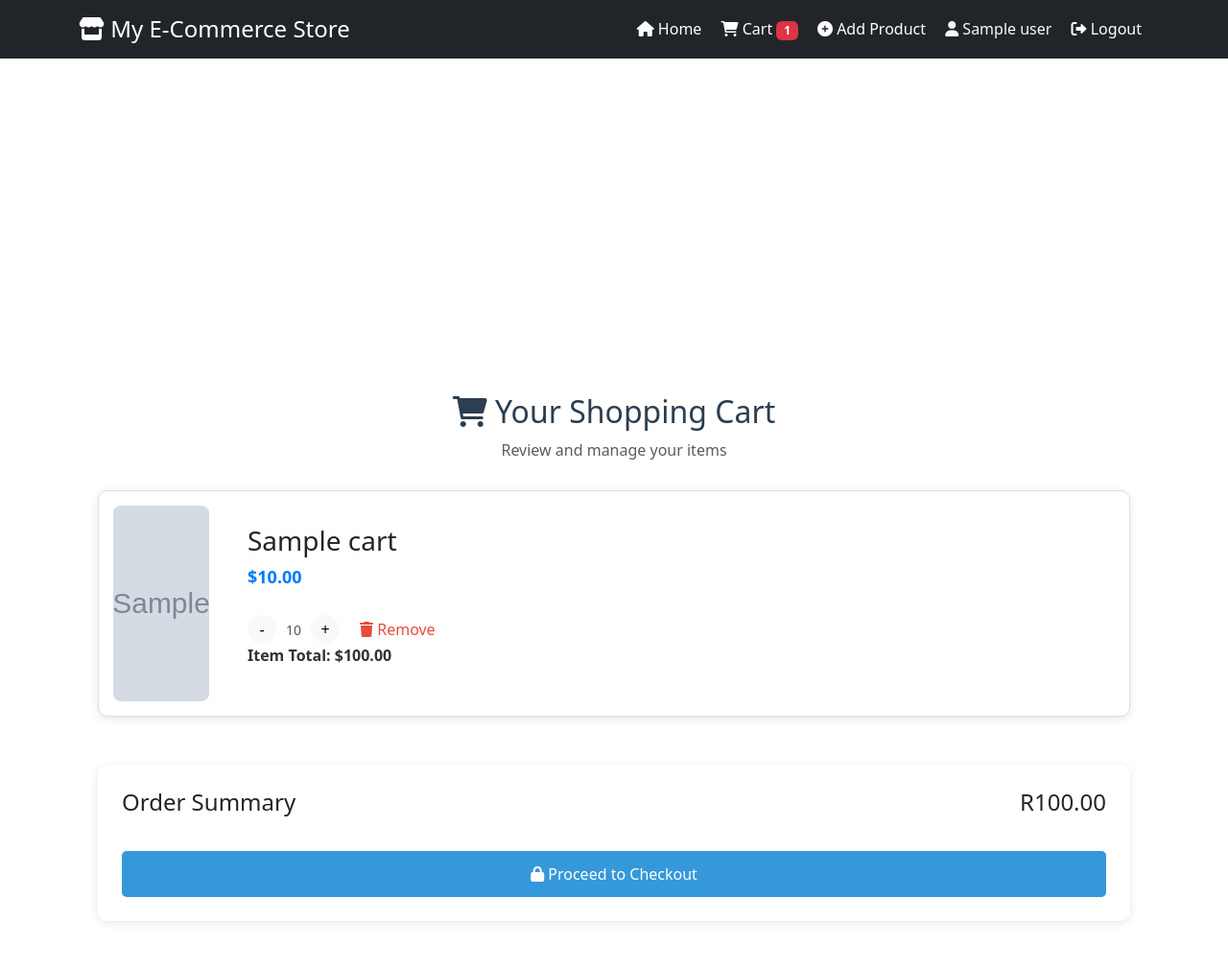
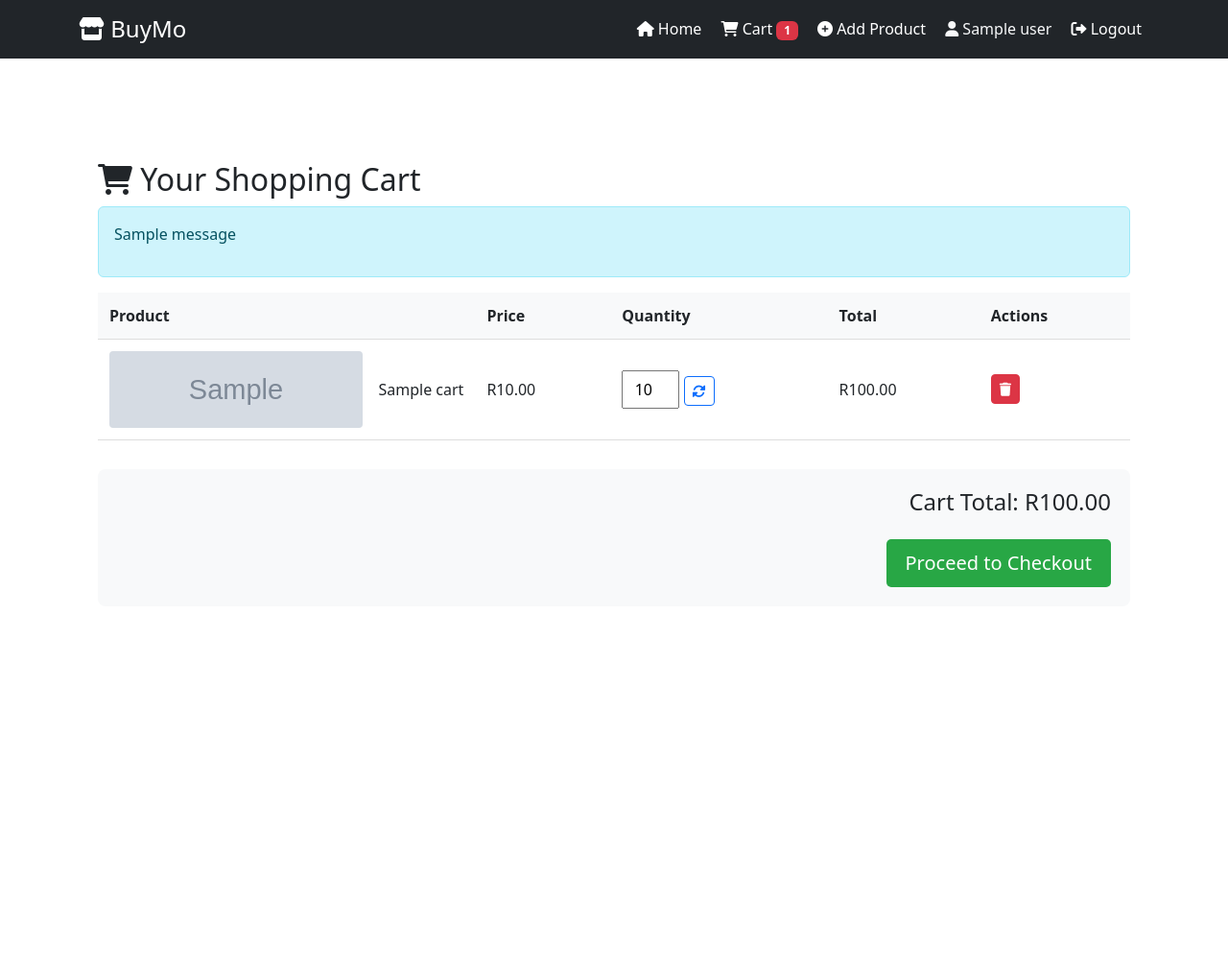
Before and after one commit to AdamDono/BuyMo, a Flask app: page /cart in a window 1280 px wide. Shown: the whole page at 96% size. After the commit the page ends 612 px from the top, so only its background shows below. Run offline with Flask 3, Linux system fonts and the light colour scheme; a user stored in the database is signed in; grey boxes marked "Sample" are stand-in pictures; one stand-in notice (Sample message) is shown; a database or web service that is not in the repository returns one stand-in record (values such as "Sample title"); some libraries are stand-ins or nearby versions.

Commit message:
cart removal and quantity calculation

```diff
--- a/app.py
+++ b/app.py
@@ -327,21 +327,24 @@ def cart():
     conn = database.get_db_connection()
     cur = conn.cursor()
 
+    # Make sure this query matches your database structure
     cur.execute('''
-        SELECT p.id, p.name, p.price, p.image, c.quantity
-        FROM cart_items c
-        JOIN products p ON c.product_id = p.id
-        WHERE c.user_id = %s;
+        SELECT ci.id, p.name, p.price, p.image, ci.quantity
+        FROM cart_items ci
+        JOIN products p ON ci.product_id = p.id
+        WHERE ci.user_id = %s
     ''', (current_user.id,))
     cart_items = cur.fetchall()
 
-    total_price = sum(item[2] * item[4] for item in cart_items)
+    # Calculate total
+    total_price = sum(item[2] * item[4] for item in cart_items)  # price * quantity
 
     cur.close()
     conn.close()
 
-    return render_template('cart.html', cart_items=cart_items, total_price=total_price)
-
+    return render_template('cart.html',
+                         cart_items=cart_items,
+                         total_price=total_price)
 @app.route('/checkout', methods=['POST'])
 @login_required
 def checkout():
@@ -385,6 +388,7 @@ def checkout():
     return redirect(url_for('home'))
 
 
+# Cart Item Removal
 @app.route('/remove-from-cart/<int:item_id>', methods=['POST'])
 @login_required
 def remove_from_cart(item_id):
@@ -392,18 +396,16 @@ def remove_from_cart(item_id):
     try:
         cur = conn.cursor()
 
-        # Verify the item belongs to current user before deleting
+        # Verify ownership before deletion
         cur.execute('''
             DELETE FROM cart_items
             WHERE id = %s AND user_id = %s
-            RETURNING product_id
+            RETURNING id
         ''', (item_id, current_user.id))
 
-        deleted_item = cur.fetchone()
-
-        if deleted_item:
+        if cur.fetchone():
             conn.commit()
-            flash('Item removed from cart')
+            flash('Item removed from cart', 'success')
         else:
             flash('Item not found in your cart', 'error')
 
@@ -415,7 +417,42 @@ def remove_from_cart(item_id):
 
     return redirect(url_for('cart'))
 
+# Cart Quantity Update
+@app.route('/update-cart/<int:item_id>', methods=['POST'])
+@login_required
+def update_cart(item_id):
+    try:
+        quantity = int(request.form['quantity'])
+        if quantity < 1:
+            return redirect(url_for('remove_from_cart', item_id=item_id))
 
+        conn = database.get_db_connection()
+        cur = conn.cursor()
+
+        # Verify item belongs to user before updating
+        cur.execute('''
+            UPDATE cart_items
+            SET quantity = %s
+            WHERE id = %s AND user_id = %s
+            RETURNING quantity
+        ''', (quantity, item_id, current_user.id))
+
+        if cur.fetchone():
+            conn.commit()
+            flash('Cart updated successfully', 'success')
+        else:
+            flash('Item not found in your cart', 'error')
+
+    except ValueError:
+        flash('Please enter a valid quantity', 'error')
+    except Exception as e:
+        conn.rollback()
+        flash(f'Error updating cart: {str(e)}', 'error')
+    finally:
+        if conn:
+            conn.close()
+
+    return redirect(url_for('cart'))
 
 @app.route('/edit-product/<int:product_id>', methods=['GET', 'POST'])
 @login_required
--- /dev/null
+++ b/static/js/cart.js
@@ -0,0 +1,27 @@
+// Confirm before removing items
+document.querySelectorAll('.btn-danger').forEach(button => {
+    button.addEventListener('click', function(e) {
+        if (!confirm('Are you sure you want to remove this item?')) {
+            e.preventDefault();
+        }
+    });
+});
+
+// AJAX quantity updates (optional)
+document.querySelectorAll('form[action^="/update-cart"]').forEach(form => {
+    form.addEventListener('submit', function(e) {
+        e.preventDefault();
+        const formData = new FormData(this);
+
+        fetch(this.action, {
+            method: 'POST',
+            body: new URLSearchParams(formData)
+        })
+        .then(response => {
+            if (response.redirected) {
+                window.location.href = response.url;
+            }
+        })
+        .catch(error => console.error('Error:', error));
+    });
+});
--- a/templates/cart.html
+++ b/templates/cart.html
@@ -3,7 +3,7 @@
 <head>
     <meta charset="UTF-8">
     <meta name="viewport" content="width=device-width, initial-scale=1.0">
-    <title>Your Cart - My E-Commerce Store</title>
+    <title>Your Cart - BuyMo</title>
     <link rel="stylesheet" href="{{ url_for('static', filename='css/styles.css') }}">
     <link href="https://cdn.jsdelivr.net/npm/bootstrap@5.3.0/dist/css/bootstrap.min.css" rel="stylesheet">
     <link rel="stylesheet" href="https://cdnjs.cloudflare.com/ajax/libs/font-awesome/6.0.0/css/all.min.css">
@@ -12,190 +12,117 @@
             max-width: 1200px;
             margin: 30px auto;
             padding: 20px;
-            margin-top:600px
         }
-        .cart-header {
+        .cart-table {
+            width: 100%;
+            border-collapse: collapse;
+        }
+        .cart-table th, .cart-table td {
+            padding: 12px;
+            text-align: left;
+            border-bottom: 1px solid #ddd;
+        }
+        .cart-table th {
+            background-color: #f8f9fa;
+        }
+        .product-image {
+            width: 80px;
+            height: 80px;
+            object-fit: cover;
+            border-radius: 4px;
+        }
+        .quantity-input {
+            width: 60px;
+            padding: 6px;
             text-align: center;
-            margin-bottom: 30px;
-            color: #2c3e50;
-        }
-        .cart-items {
-            display: grid;
-            gap: 20px;
-        }
-        .cart-item {
-            display: flex;
-            background: white;
-            border-radius: 10px;
-            box-shadow: 0 2px 10px rgba(0,0,0,0.1);
-            overflow: hidden;
-            transition: transform 0.3s ease;
-        }
-        .cart-item:hover {
-            transform: translateY(-3px);
-        }
-        .cart-item-img {
-            width: 200px;
-            height: 200px;
-            object-fit: cover;
-        }
-        .cart-item-details {
-            flex: 1;
-            padding: 20px;
-            display: flex;
-            flex-direction: column;
-            justify-content: space-between;
-        }
-        .cart-item-actions {
-            display: flex;
-            align-items: center;
-            gap: 15px;
-            margin-top: 10px;
-        }
-        .quantity-control {
-            display: flex;
-            align-items: center;
-            gap: 10px;
-        }
-        .quantity-btn {
-            width: 30px;
-            height: 30px;
-            border: none;
-            background: #f8f9fa;
-            border-radius: 50%;
-            cursor: pointer;
-        }
-        .remove-btn {
-            color: #e74c3c;
-            background: none;
-            border: none;
-            cursor: pointer;
         }
         .cart-summary {
-            background: white;
-            padding: 25px;
-            border-radius: 10px;
-            box-shadow: 0 2px 10px rgba(0,0,0,0.1);
+            background-color: #f8f9fa;
+            padding: 20px;
+            border-radius: 8px;
             margin-top: 30px;
-        }
-        .checkout-btn {
-            width: 100%;
-            padding: 12px;
-            background: #3498db;
-            color: white;
-            border: none;
-            border-radius: 5px;
-            font-size: 16px;
-            cursor: pointer;
-            transition: background 0.3s;
-        }
-        .checkout-btn:hover {
-            background: #2980b9;
         }
         .empty-cart {
             text-align: center;
-            padding: 50px;
-        }
-        .empty-cart i {
-            font-size: 50px;
-            color: #bdc3c7;
-            margin-bottom: 20px;
+            padding: 50px 0;
         }
     </style>
 </head>
 <body>
-    <header class="bg-dark text-white p-3">
-        <div class="container">
-            <div class="d-flex justify-content-between align-items-center">
-                <h1 class="h4 mb-0">
-                    <a href="{{ url_for('home') }}" class="text-white text-decoration-none">
-                        <i class="fas fa-store"></i> My E-Commerce Store
-                    </a>
-                </h1>
-                <nav>
-                    <a href="{{ url_for('home') }}" class="text-white mx-2">
-                        <i class="fas fa-home"></i> Home
-                    </a>
-                    <a href="{{ url_for('cart') }}" class="text-white mx-2">
-                        <i class="fas fa-shopping-cart"></i> Cart
-                        {% if cart_items %}<span class="badge bg-danger">{{ cart_items|length }}</span>{% endif %}
-                    </a>
-                    {% if current_user.is_authenticated and current_user.is_admin %}
-                        <a href="{{ url_for('add_product') }}" class="text-white mx-2">
-                            <i class="fas fa-plus-circle"></i> Add Product
-                        </a>
-                    {% endif %}
-                    {% if current_user.is_authenticated %}
-                        <span class="text-light mx-2">
-                            <i class="fas fa-user"></i> {{ current_user.username }}
-                        </span>
-                        <a href="{{ url_for('logout') }}" class="text-white mx-2">
-                            <i class="fas fa-sign-out-alt"></i> Logout
-                        </a>
-                    {% else %}
-                        <a href="{{ url_for('signup') }}" class="text-white mx-2">
-                            <i class="fas fa-user-plus"></i> Sign Up
-                        </a>
-                        <a href="{{ url_for('login') }}" class="text-white mx-2">
-                            <i class="fas fa-sign-in-alt"></i> Login
-                        </a>
-                    {% endif %}
-                </nav>
-            </div>
-        </div>
-    </header>
+    {% include 'header.html' %}
 
     <main class="container my-5">
         <div class="cart-container">
-            <div class="cart-header">
-                <h2><i class="fas fa-shopping-cart"></i> Your Shopping Cart</h2>
-                <p class="text-muted">Review and manage your items</p>
+            <h2><i class="fas fa-shopping-cart"></i> Your Shopping Cart</h2>
+
+            {% with messages = get_flashed_messages() %}
+                {% if messages %}
+                    <div class="alert alert-info">
+                        {% for message in messages %}
+                            <p>{{ message }}</p>
+                        {% endfor %}
+                    </div>
+                {% endif %}
+            {% endwith %}
+
+            {% if cart_items %}
+            <div class="table-responsive">
+                <table class="cart-table">
+                    <thead>
+                        <tr>
+                            <th>Product</th>
+                            <th>Price</th>
+                            <th>Quantity</th>
+                            <th>Total</th>
+                            <th>Actions</th>
+                        </tr>
+                    </thead>
+                    <tbody>
+                        {% for item in cart_items %}
+                        <tr>
+                            <td>
+                                <div class="d-flex align-items-center">
+                                    <img src="{{ url_for('static', filename=item[3]) }}"
+                                         alt="{{ item[1] }}"
+                                         class="product-image me-3"
+                                         onerror="this.src='{{ url_for('static', filename='images/placeholder.jpg') }}'">
+                                    <span>{{ item[1] }}</span>
+                                </div>
+                            </td>
+                            <td>{{ item[2]|zar }}</td>
+                            <td>
+                                <form action="{{ url_for('update_cart', item_id=item[0]) }}" method="POST" class="quantity-form">
+                                    <input type="number" name="quantity"
+                                           value="{{ item[4] }}" min="1"
+                                           class="quantity-input">
+                                    <button type="submit" class="btn btn-sm btn-outline-primary">
+                                        <i class="fas fa-sync-alt"></i>
+                                    </button>
+                                </form>
+                            </td>
+                            <td>{{ (item[2] * item[4])|zar }}</td>
+                            <td>
+                                <form action="{{ url_for('remove_from_cart', item_id=item[0]) }}" method="POST">
+                                    <button type="submit" class="btn btn-danger btn-sm">
+                                        <i class="fas fa-trash"></i>
+                                    </button>
+                                </form>
+                            </td>
+                        </tr>
+                        {% endfor %}
+                    </tbody>
+                </table>
             </div>
 
-            {% if cart_items %}
-            <div class="cart-items">
-                {% for item in cart_items %}
-                <div class="cart-item">
-                    <img src="{{ url_for('static', filename=item[3]) }}"
-                         alt="{{ item[1] }}"
-                         class="cart-item-img"
-                         onerror="this.src='{{ url_for('static', filename='images/placeholder.jpg') }}'">
-
-                    <div class="cart-item-details">
-                        <div>
-                            <h3>{{ item[1] }}</h3>
-                            <p class="price">${{ "%.2f"|format(item[2]) }}</p>
-                        </div>
-
-                        <div class="cart-item-actions">
-                            <div class="quantity-control">
-                                <button class="quantity-btn">-</button>
-                                <span class="quantity">{{ item[4] }}</span>
-                                <button class="quantity-btn">+</button>
-                            </div>
-                            <button class="remove-btn">
-                                <i class="fas fa-trash"></i> Remove
-                            </button>
-                        </div>
-
-                        <p class="total"><strong>Item Total: ${{ "%.2f"|format(item[2] * item[4]) }}</strong></p>
-                    </div>
-                </div>
-                {% endfor %}
-            </div>
-
-            <div class="cart-summary">
-                <div class="d-flex justify-content-between align-items-center mb-3">
-                    <h3>Order Summary</h3>
-                    <h3>R{{ "%.2f"|format(total_price) }}</h3>
-                </div>
-                <button class="checkout-btn">
-                    <i class="fas fa-lock"></i> Proceed to Checkout
-                </button>
+            <div class="cart-summary text-end">
+                <h4>Cart Total: {{ total_price|zar }}</h4>
+                <a href="{{ url_for('checkout') }}" class="btn btn-primary btn-lg mt-3">
+                    Proceed to Checkout
+                </a>
             </div>
             {% else %}
             <div class="empty-cart">
-                <i class="fas fa-shopping-cart"></i>
+                <i class="fas fa-shopping-cart fa-5x text-muted mb-4"></i>
                 <h3>Your cart is empty</h3>
                 <p>Continue shopping to add items to your cart</p>
                 <a href="{{ url_for('home') }}" class="btn btn-primary">
@@ -207,84 +134,6 @@
     </main>
 
     <script src="https://cdn.jsdelivr.net/npm/bootstrap@5.3.0/dist/js/bootstrap.bundle.min.js"></script>
-<script>
-// Quantity controls with AJAX
-document.querySelectorAll('.quantity-btn').forEach(button => {
-    button.addEventListener('click', async function() {
-        const itemElement = this.closest('.cart-item');
-        const productId = itemElement.dataset.productId;
-        const quantityElement = this.parentElement.querySelector('.quantity');
-        let quantity = parseInt(quantityElement.textContent);
-
-        if (this.textContent === '+' && quantity < 10) {
-            quantity++;
-        } else if (this.textContent === '-' && quantity > 1) {
-            quantity--;
-        } else if (this.textContent === '-' && quantity === 1) {
-            // If decreasing to 0, treat as remove
-            if (confirm('Remove this item from your cart?')) {
-                await updateCart(productId, 0);
-                itemElement.remove();
-                updateCartSummary();
-            }
-            return;
-        }
-
-        quantityElement.textContent = quantity;
-        await updateCart(productId, quantity);
-        updateCartSummary();
-    });
-});
-
-// Remove item with AJAX
-document.querySelectorAll('.remove-btn').forEach(button => {
-    button.addEventListener('click', async function() {
-        const itemElement = this.closest('.cart-item');
-        const productId = itemElement.dataset.productId;
-
-        if (confirm('Remove this item from your cart?')) {
-            const success = await removeFromCart(productId);
-            if (success) {
-                itemElement.remove();
-                updateCartSummary();
-            }
-        }
-    });
-});
-
-// AJAX helper functions
-async function updateCart(productId, quantity) {
-    try {
-        const response = await fetch(`/update-cart/${productId}`, {
-            method: 'POST',
-            headers: {
-                'Content-Type': 'application/x-www-form-urlencoded',
-            },
-            body: `quantity=${quantity}`
-        });
-        return await response.json();
-    } catch (error) {
-        console.error('Error updating cart:', error);
-        return {success: false};
-    }
-}
-
-async function removeFromCart(productId) {
-    try {
-        const response = await fetch(`/remove-from-cart/${productId}`, {
-            method: 'POST'
-        });
-        return (await response.json()).success;
-    } catch (error) {
-        console.error('Error removing from cart:', error);
-        return false;
-    }
-}
-
-function updateCartSummary() {
-    // Implement logic to update cart totals via AJAX if needed
-    // Or reload the page: window.location.reload();
-}
-</script>
+    <script src="{{ url_for('static', filename='js/cart.js') }}"></script>
 </body>
 </html>
--- /dev/null
+++ b/templates/header.html
@@ -0,0 +1,37 @@
+<header class="bg-dark text-white p-3">
+    <div class="container">
+        <div class="d-flex justify-content-between align-items-center">
+            <h1 class="h4 mb-0">
+                <a href="{{ url_for('home') }}" class="text-white text-decoration-none">
+                    <i class="fas fa-store"></i> BuyMo
+                </a>
+            </h1>
+            <nav>
+                <a href="{{ url_for('home') }}" class="text-white mx-2">
+                    <i class="fas fa-home"></i> Home
+                </a>
+                <a href="{{ url_for('cart') }}" class="text-white mx-2">
+                    <i class="fas fa-shopping-cart"></i> Cart
+                    {% if cart_items %}<span class="badge bg-danger">{{ cart_items|length }}</span>{% endif %}
+                </a>
+                {% if current_user.is_authenticated %}
+                    {% if current_user.is_admin %}
+                        <a href="{{ url_for('add_product') }}" class="text-white mx-2">
+                            <i class="fas fa-plus-circle"></i> Add Product
+                        </a>
+                    {% endif %}
+                    <span class="text-light mx-2">
+                        <i class="fas fa-user"></i> {{ current_user.username }}
+                    </span>
+                    <a href="{{ url_for('logout') }}" class="text-white mx-2">
+                        <i class="fas fa-sign-out-alt"></i> Logout
+                    </a>
+                {% else %}
+                    <a href="{{ url_for('login') }}" class="text-white mx-2">
+                        <i class="fas fa-sign-in-alt"></i> Login
+                    </a>
+                {% endif %}
+            </nav>
+        </div>
+    </div>
+</header>
```
